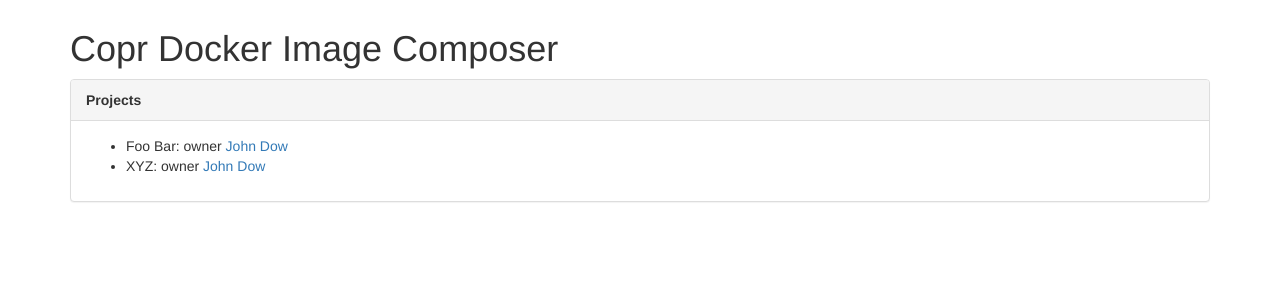
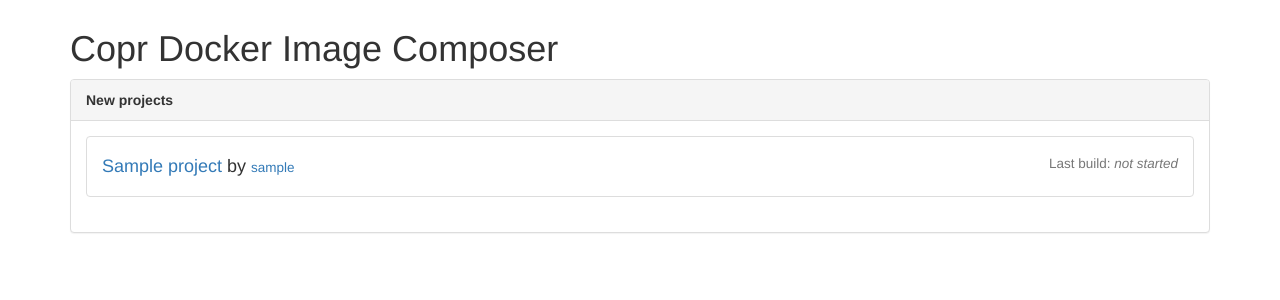
Before and after one commit to evilkost/cdic, a Flask app: page / in a window 1280 px wide. Shown: the part 51-351 px from the top of the page. Run offline with Flask 2, Linux system fonts and the light colour scheme; tables that the repository leaves empty hold one stand-in row (values such as "Sample post"); some libraries are stand-ins or nearby versions.

Commit message:
adding project functionality

```diff
--- a/src/cdic/app/constants.py
+++ b/src/cdic/app/constants.py
@@ -5,3 +5,7 @@ class SourceType(object):
 
     LOCAL_TEXT = "local_text"
     GIT_URL = "git_url"
+
+    @classmethod
+    def get_all_options(cls):
+        return [cls.LOCAL_TEXT, cls.GIT_URL]
--- /dev/null
+++ b/src/cdic/app/forms/__init__.py
@@ -0,0 +1 @@
+# coding: utf-8
--- /dev/null
+++ b/src/cdic/app/logic/project_logic.py
@@ -0,0 +1,59 @@
+# coding: utf-8
+
+from flask import abort
+from sqlalchemy.orm.exc import NoResultFound
+from sqlalchemy.orm.query import Query
+
+from ..models import Project, User
+from ..forms.project import ProjectForm
+
+
+def get_all_projects_query() -> Query:
+    return Project.query.order_by(Project.created_on.desc())
+
+
+def get_projects_by_user(user: User) -> Query:
+    """
+    :param User user: user instance
+    :return query to List[Project]: projects owned by `user`
+    """
+    return Project.query.filter(User.id == user.id)
+
+
+def get_project_by_title(user: User, title: str) -> Project:
+    """
+    :raises NoResultFound: when no such project exists
+    """
+    return Project.query.filter(User.id == user.id).filter_by(title=title).one()
+
+
+def get_project_by_id(ident: int) -> Project:
+    """
+    :raises NoResultFound: when no such project exists
+    """
+    return Project.query.get(ident)
+
+
+def exists_for_user(user: User, title: str) -> bool:
+    try:
+        get_project_by_title(user, title)
+        return True
+    except NoResultFound:
+        return False
+
+
+def add_project_from_form(user: User, form: ProjectForm) -> Project:
+    if exists_for_user(user, form.title.data):
+        abort(400)
+    else:
+        return Project(
+            user=user,
+            title=form.title.data,
+            source_mode=form.source_mode.data,
+        )
+
+
+def update_project_from_form(project: Project, form: ProjectForm) -> Project:
+    project.source_mode = form.source_mode.data
+    project.local_text = form.local_text.data
+    project.git_url = form.git_url.data
--- /dev/null
+++ b/src/cdic/app/templates/base.html
@@ -0,0 +1,54 @@
+{% extends "bootstrap/base.html" %}
+{% import "bootstrap/wtf.html" as wtf %}
+
+{% block title %}Copr Docker Image Composer{% endblock %}
+
+{% block navbar %}
+  <!-- Fixed navbar -->
+  <nav class="navbar navbar-inverse navbar-fixed-top">
+    <div class="container">
+      <div class="navbar-header">
+        <button type="button" class="navbar-toggle collapsed" data-toggle="collapse" data-target="#navbar" aria-expanded="false" aria-controls="navbar">
+          <span class="sr-only">Toggle navigation</span>
+          <span class="icon-bar"></span>
+          <span class="icon-bar"></span>
+          <span class="icon-bar"></span>
+        </button>
+        <a class="navbar-brand" href="/">CDIC</a>
+      </div>
+      <div id="navbar" class="navbar-collapse collapse">
+        <ul class="nav navbar-nav">
+          <li class="{% if home_btn_active %} active {% endif %}"><a href="/">Home</a></li>
+          <!--<li><a href="/projects">DProjects</a></li>-->
+        </ul>
+        <ul class="nav navbar-nav navbar-right">
+          {% if g.user %}
+            <li class="{% if my_prj_btn_active %} active {% endif %}"><a href="{{ url_for('main.project_list',username=g.user.username) }}">
+              My ({{ g.user.username }}) projects
+            </a> </li>
+            <li><a href="/auth/logout">Logout</a></li>
+          {% else %}
+            <li><a href="/auth/login">Login</a></li>
+          {% endif %}
+        </ul>
+      </div><!--/.nav-collapse -->
+    </div>
+  </nav>
+
+  <!-- looks like some bug in flask-bootstrap style, adding additional space under navbar -->
+  <div>
+    <br />
+    <br />
+    <br />
+  </div>
+
+{% endblock %}
+
+{% block content %}
+<div class="container">
+
+  {% block inner_content %}
+  {% endblock inner_content %}
+
+</div><!-- /.container -->
+{% endblock content %}
--- a/src/cdic/app/templates/index.html
+++ b/src/cdic/app/templates/index.html
@@ -1,63 +1,33 @@
-{% extends "bootstrap/base.html" %}
-{% block title %}Copr Docker Image Composer{% endblock %}
+{% extends "base.html" %}
 
-{% block navbar %}
-
-  <!-- Fixed navbar -->
-  <nav class="navbar navbar-inverse navbar-fixed-top">
-    <div class="container">
-      <div class="navbar-header">
-        <button type="button" class="navbar-toggle collapsed" data-toggle="collapse" data-target="#navbar" aria-expanded="false" aria-controls="navbar">
-          <span class="sr-only">Toggle navigation</span>
-          <span class="icon-bar"></span>
-          <span class="icon-bar"></span>
-          <span class="icon-bar"></span>
-        </button>
-        <a class="navbar-brand" href="#">CDIC</a>
-      </div>
-      <div id="navbar" class="navbar-collapse collapse">
-        <ul class="nav navbar-nav">
-          <li class="active"><a href="/">Home</a></li>
-          <!--<li><a href="/projects">DProjects</a></li>-->
-        </ul>
-        <ul class="nav navbar-nav navbar-right">
-          {% if g.user %}
-            <li><a href="/projects/username"> My ({{ g.user.username }}) projects </a> </li>
-            <li><a href="/auth/logout">Logout</a></li>
-          {% else %}
-            <li><a href="/auth/login">Login</a></li>
-          {% endif %}
-        </ul>
-      </div><!--/.nav-collapse -->
-    </div>
-  </nav>
-
-  <!-- looks like some bug in flask-bootstrap style, adding additional space under navbar -->
-  <div>
-    <br />
-    <br />
-    <br />
-  </div>
-
-{% endblock %}
-
-{% block content %}
-<div class="container">
-
+{% block inner_content %}
   <div class="starter-template">
     <h1>Copr Docker Image Composer</h1>
     <div class="panel panel-default">
       <div class="panel-heading">
-        <b>Projects</b>
+        <b>New projects</b>
       </div>
       <div class="panel-body">
-        <ul>
-          <li>Foo Bar: owner <a>John Dow</a></li>
-          <li>XYZ: owner <a>John Dow</a></li>
+        <ul class="list-group">
+          {% for prj in project_list %}
+             <li class="list-group-item">
+               <h4>
+                 <a href="{{ url_for('main.project_details', project_id=prj.id) }}">
+                   {{ prj.title }}
+                 </a> by
+                 <small><a href="{{ url_for('main.project_list', username=prj.user.username) }}">
+                   {{ prj.user.username }}
+                 </a></small>
+
+                 <span class="pull-right small">
+                    Last build: <i>not started</i>
+                 </span>
+               </h4>
+             </li>
+          {% endfor %}
+
         </ul>
       </div>
     </div>
   </div>
-
-</div><!-- /.container -->
 {% endblock %}
--- a/src/cdic/app/views/auth.py
+++ b/src/cdic/app/views/auth.py
@@ -6,7 +6,7 @@ import functools
 import re
 
 import flask
-from flask import g, session, redirect, flash, url_for
+from flask import g, session, redirect, flash, url_for, request
 
 from flask_openid import OpenID
 
@@ -90,3 +90,13 @@ def logout():
     flask.session.pop("openid", None)
     flask.flash(u"You were signed out")
     return flask.redirect(oid.get_next_url())
+
+
+def login_required(f):
+    @functools.wraps(f)
+    def decorated_function(*args, **kwargs):
+        if g.user is None:
+            return redirect(url_for("auth.login", next=request.url))
+
+        return f(*args, **kwargs)
+    return decorated_function
--- a/src/cdic/app/views/main.py
+++ b/src/cdic/app/views/main.py
@@ -1,14 +1,80 @@
 # coding: utf-8
 
-from flask import Blueprint, g, request, render_template, flash, g, session, redirect, url_for
+from flask import Blueprint, g, request, abort, render_template, flash, g, session, redirect, url_for
 # from werkzeug import check_password_hash, generate_password_hash
+from sqlalchemy.orm.exc import NoResultFound
+import logging
 
-from app import db
+log = logging.getLogger(__name__)
 
+from .. import db
+from ..views.auth import login_required
+from ..logic.user_logic import get_user_by_name
+from ..logic.project_logic import add_project_from_form, get_projects_by_user, \
+    get_all_projects_query, get_project_by_id, update_project_from_form
+from ..forms.project import ProjectForm
 
-main_bp = Blueprint("main", __name__, url_prefix="/")
+main_bp = Blueprint("main", __name__)
 
 
 @main_bp.route("/")
 def index():
-    return render_template("index.html")
+    return render_template("index.html",
+                           project_list=get_all_projects_query().limit(20),
+                           home_btn_active=True)
+
+
+@main_bp.route("/users/<username>/")
+def project_list(username):
+    try:
+        owner = get_user_by_name(username).one()
+        return render_template(
+            "project_list.html",
+            owner=owner,
+            my_prj_btn_active=True,
+            project_list=get_projects_by_user(owner)
+        )
+
+    except NoResultFound:
+        abort(404)
+
+
+@main_bp.route("/projects/<project_id>/")
+def project_details(project_id):
+    project = get_project_by_id(int(project_id))
+    return render_template("project_details.html", project=project)
+
+
+@main_bp.route("/projects/add", methods=["GET"])
+@login_required
+def project_create_view(form=None):
+    if not form:
+        form = ProjectForm()
+    return render_template("project_add.html", form=form)
+
+
+@main_bp.route("/projects/add", methods=["POST"])
+def project_create_handle():
+    form = ProjectForm()
+    if form.validate_on_submit():
+        project = add_project_from_form(g.user, form)
+        db.session.add(project)
+        db.session.commit()
+        return redirect(url_for("main.project_details", project_id=project.id))
+    else:
+        return project_create_view(form=form)
+
+
+@main_bp.route("/projects/edit/<project_id>", methods=["GET", "POST"])
+def project_edit(project_id):
+    project = get_project_by_id(int(project_id))
+    form = ProjectForm(obj=project)
+
+    if request.method == "POST":
+        if form.validate_on_submit():
+            update_project_from_form(project, form)
+            db.session.add(project)
+            db.session.commit()
+            return redirect(url_for("main.project_details", project_id=project.id))
+
+    return render_template("project_edit.html", project=project, form=form)
--- a/src/cdic/config.py
+++ b/src/cdic/config.py
@@ -18,3 +18,5 @@ OPENID_STORE = "/tmp/cdic/openid/"
 
 CDIC_WORKPLACE = "/tmp/cdic/wp"
 COPR_FRONTEND_URL = "http://copr.fedoraproject.org"  # base url to the copr instance
+
+HUB_PROJECT_URL_TEMPLATE = "http://localhost/cdic_{username}_{project_id}"
```
Also changed, not shown: src/cdic/app/__init__.py (+16 -4 lines), src/cdic/app/forms/project.py (added, +22 -0 lines), src/cdic/app/logic/user_logic.py (added, +15 -0 lines), src/cdic/app/models.py (+15 -8 lines), src/cdic/app/templates/page_not_found.html (added, +8 -0 lines), src/cdic/app/templates/project_add.html (added, +21 -0 lines), src/cdic/app/templates/project_details.html (added, +67 -0 lines), src/cdic/app/templates/project_edit.html (added, +25 -0 lines), src/cdic/app/templates/project_list.html (added, +51 -0 lines), src/cdic/app/templates/forms/project.html (added).
